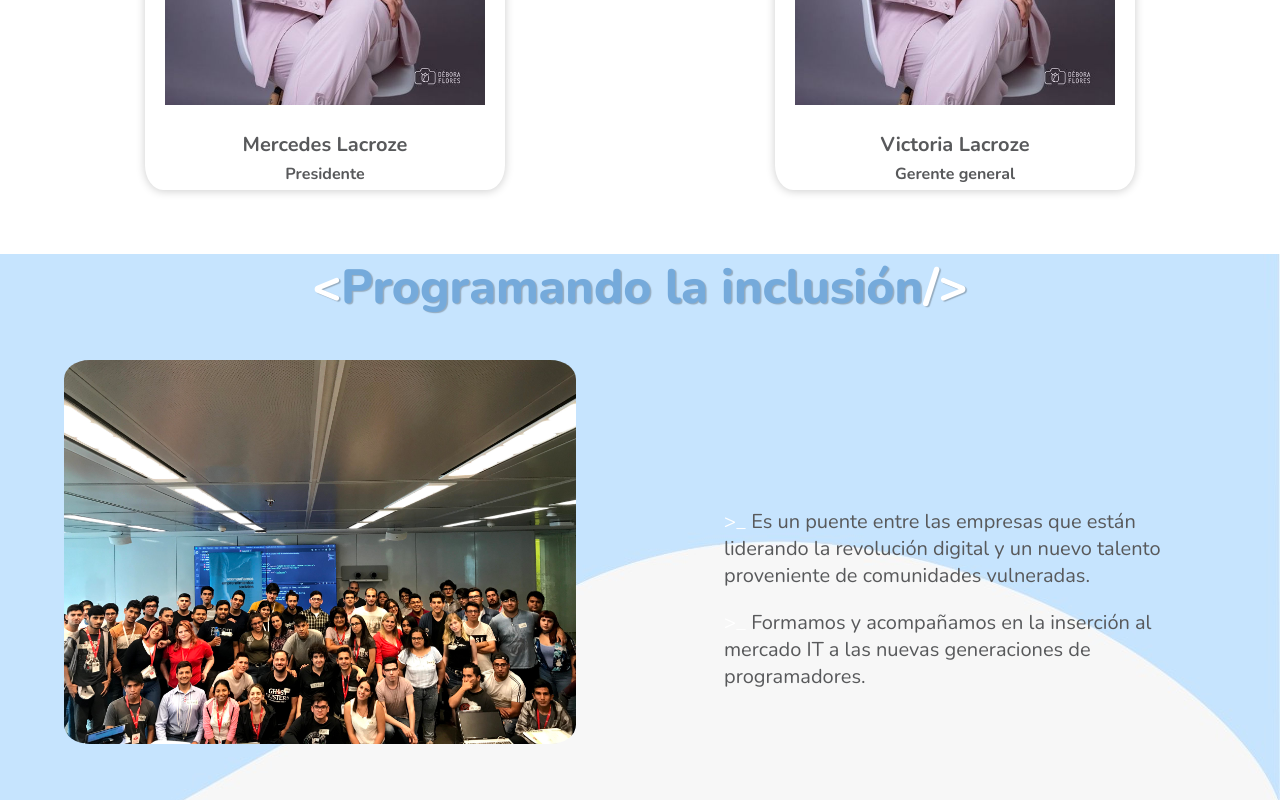
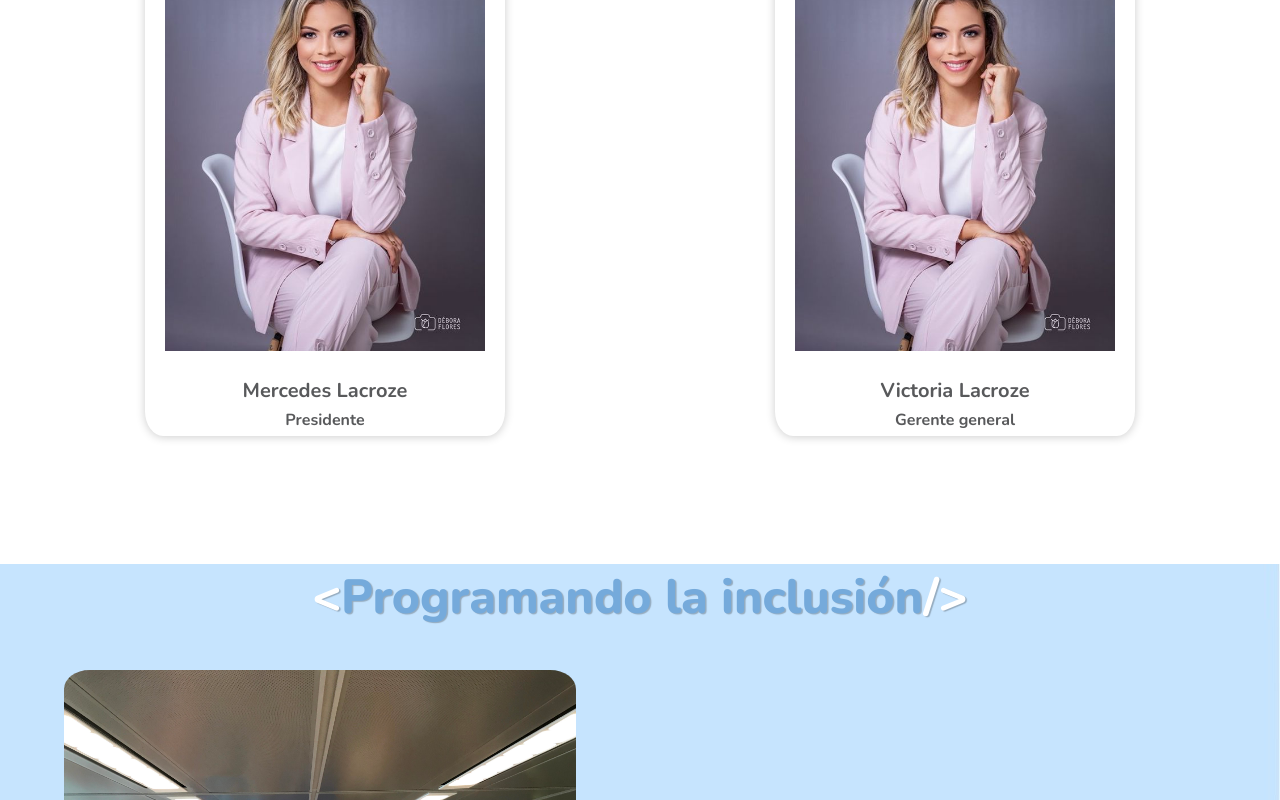
Before and after one commit to FormarImpactDevs/client-fundacion-formar-web, a React (Vite) app: page / in a window 1280 px wide. Shown: the part 2000-2800 px from the top of the page. Built offline with nearby package versions, Linux system fonts and the light colour scheme.

Commit message:
Add margin and width fixes

```diff
--- a/src/components/Emprendiendo/_undertaking.scss
+++ b/src/components/Emprendiendo/_undertaking.scss
@@ -1,8 +1,7 @@
 @import "../../styles/colors";
 @import "../../styles/media-queries";
 .emprendiendo_container {
-    margin-top: 5%;
-    min-height: 90vh;
+    margin: 10% 0% 10% 0%;
     background-color: $ligth-blue;
     width: 100%;
     cursor:default;
@@ -77,7 +76,7 @@
         }
     }
     @include tablet {
-        width: 28vh;
+        width: 30%;
         margin: 5% 2%;
     }
     @include desktop2 {
@@ -85,20 +84,6 @@
         margin-bottom: 5%;
     }
 }
-/*.emprendiendo_card:hover {
-    img {
-        width: 15vh;
-        height: 15vh;
-        @include tablet {
-            width: 20vh;
-            height: 20vh;
-        }
-        @include desktop2 {
-            width: 25vh;
-            height: 25vh;
-        }
-    }
-}*/
 .emprendiendo_card:hover {
     box-shadow: 5px 5px 20px rgba(0,0,0,0.4);
     transform: translateY(-3%);
--- a/src/components/Programando/_programming.scss
+++ b/src/components/Programando/_programming.scss
@@ -4,7 +4,7 @@
 
 
 .programando_container {
-    margin-top: 5%;
+    margin: 10% 0% 10% 0%;
     background-image: url("../../assets/fondoAboutUs.jpg");
     background-position: right;
     background-repeat: no-repeat;
--- a/src/components/QuienesSomos/_aboutUs.scss
+++ b/src/components/QuienesSomos/_aboutUs.scss
@@ -2,6 +2,7 @@
 @import "../../styles/media-queries";
 
 .quienes_somos_container {
+  margin: 10% 0% 10% 0%;
   background-image: url("../../assets/fondoAboutUs.jpg");
   background-position: right;
   background-repeat: no-repeat;
```
